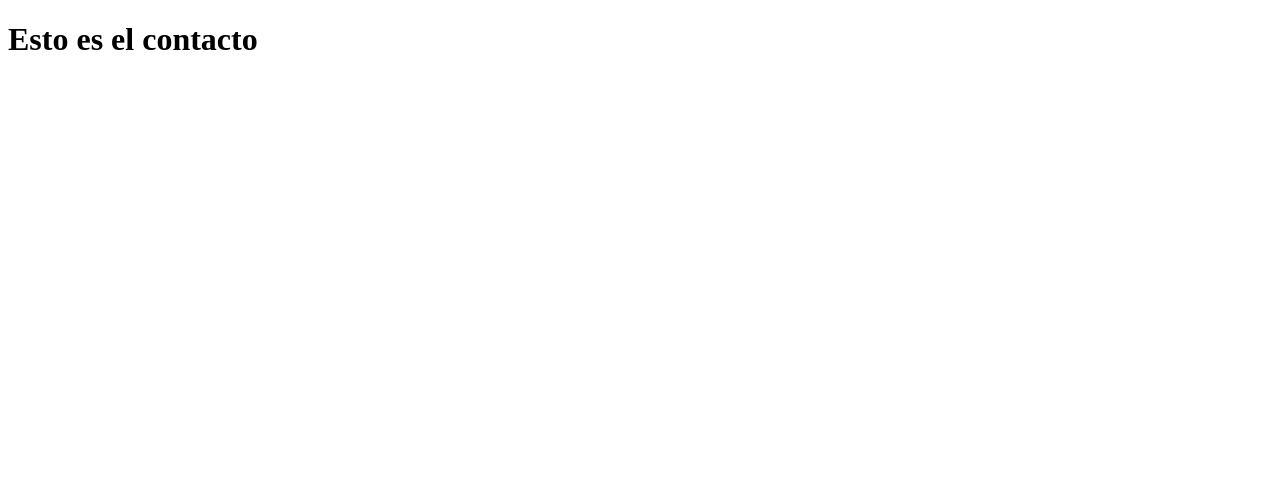
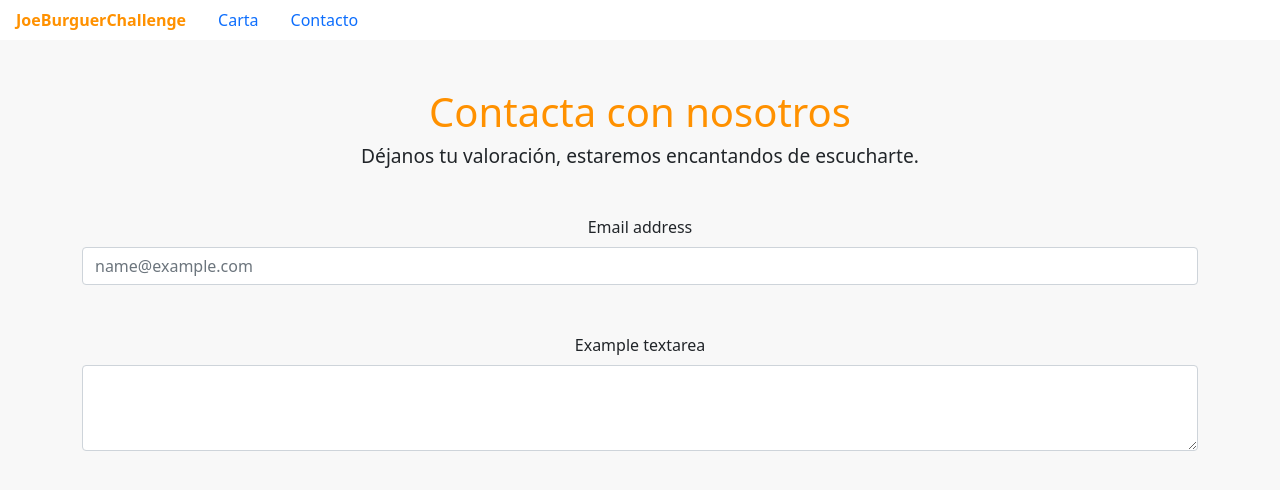
Before and after one commit to alvmara/proyecto-carta-restaurante, a plain HTML site: page contacto.html in a window 1280 px wide. Drawn offline with nearby package versions, Linux system fonts and the light colour scheme.

Commit message:
añadiendo colores y tamaño fuente, se ha añadido logo

```diff
--- a/contacto.html
+++ b/contacto.html
@@ -5,8 +5,50 @@
     <meta http-equiv="X-UA-Compatible" content="IE=edge">
     <meta name="viewport" content="width=device-width, initial-scale=1.0">
     <title>Contacto</title>
+
+    <link href="https://cdn.jsdelivr.net/npm/bootstrap@5.1.3/dist/css/bootstrap.min.css" rel="stylesheet"
+        integrity="sha384-1BmE4kWBq78iYhFldvKuhfTAU6auU8tT94WrHftjDbrCEXSU1oBoqyl2QvZ6jIW3" crossorigin="anonymous">
+
+    <link rel="stylesheet" href="css/styles.css">
+
 </head>
 <body>
-    <h1>Esto es el contacto</h1>
+
+
+    <header class="bg-white">
+        <ul class="nav">
+            <li class="nav-item">
+                <a class="nav-link active logo" aria-current="page" href="/">JoeBurguerChallenge</a>
+            </li>
+            <li class="nav-item">
+                <a class="nav-link" href="carta.html">Carta</a>
+            </li>
+            <li class="nav-item">
+                <a class="nav-link" href="contacto.html">Contacto</a>
+            </li>
+        </ul>
+    </header>
+
+    <div class="container mt-5 min-vh-100">
+        <h1 class="contact-title"> Contacta con nosotros</h1>
+        <h4 class="contact-subtitle">Déjanos tu valoración, estaremos encantandos de escucharte.</h4>
+        <div class="my-5">
+            <label for="exampleFormControlInput1" class="form-label">Email address</label>
+            <input type="email" class="form-control" id="exampleFormControlInput1" placeholder="name@example.com">
+          </div>
+          <div class="mb-3">
+            <label for="exampleFormControlTextarea1" class="form-label">Example textarea</label>
+            <textarea class="form-control" id="exampleFormControlTextarea1" rows="3"></textarea>
+          </div>
+
+    </div>
+
+
+
+
+
+
+
+
 </body>
 </html>
--- a/css/styles.css
+++ b/css/styles.css
@@ -8,13 +8,25 @@ body {
     background-color: rgb(248, 248, 248);
 }
 
+.logo {
+    color: var(--bs-primary) !important;
+    font-weight: 800;
+}
+
 /* Título y subtitulo de la carta de comidas */
 .cart-title {
     margin-top: 50px;
     color: var(--bs-primary);
 }
 
-.cart-subtitle {
+.contact-title {
+    color: var(--bs-primary);
+}
+
+
+
+.cart-subtitle,
+.contact-subtitle {
     font-weight: 300;
     font-size: 1.2rem;
 }
```
Also changed, not shown: carta.html (+1 -1 lines), index.html (+1 -1 lines), 1 other file.
